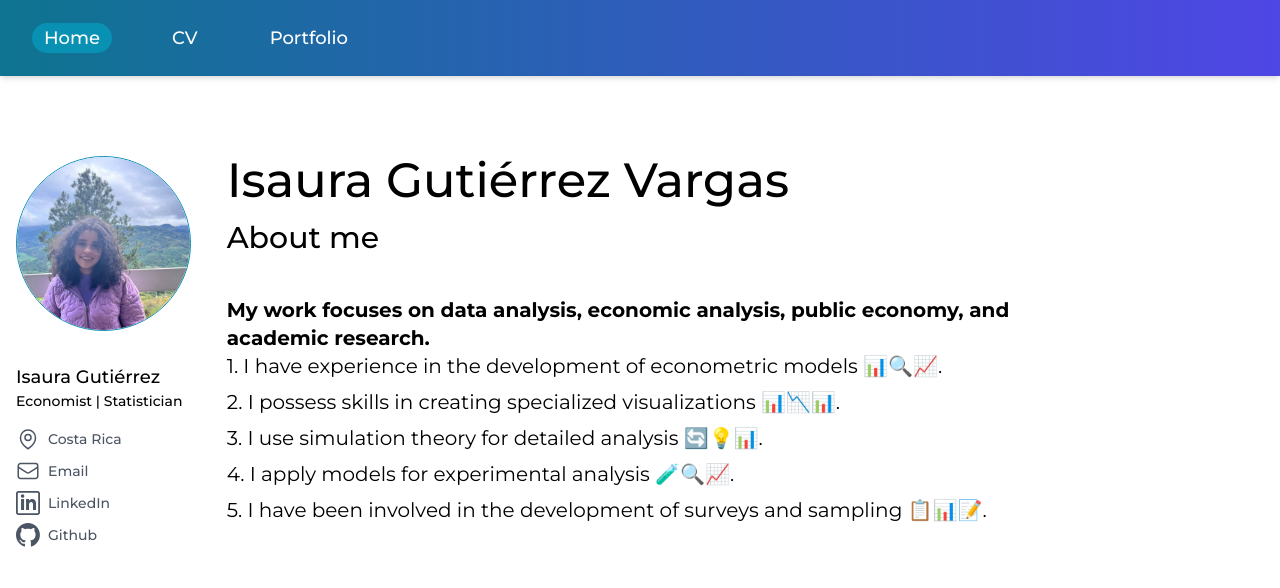
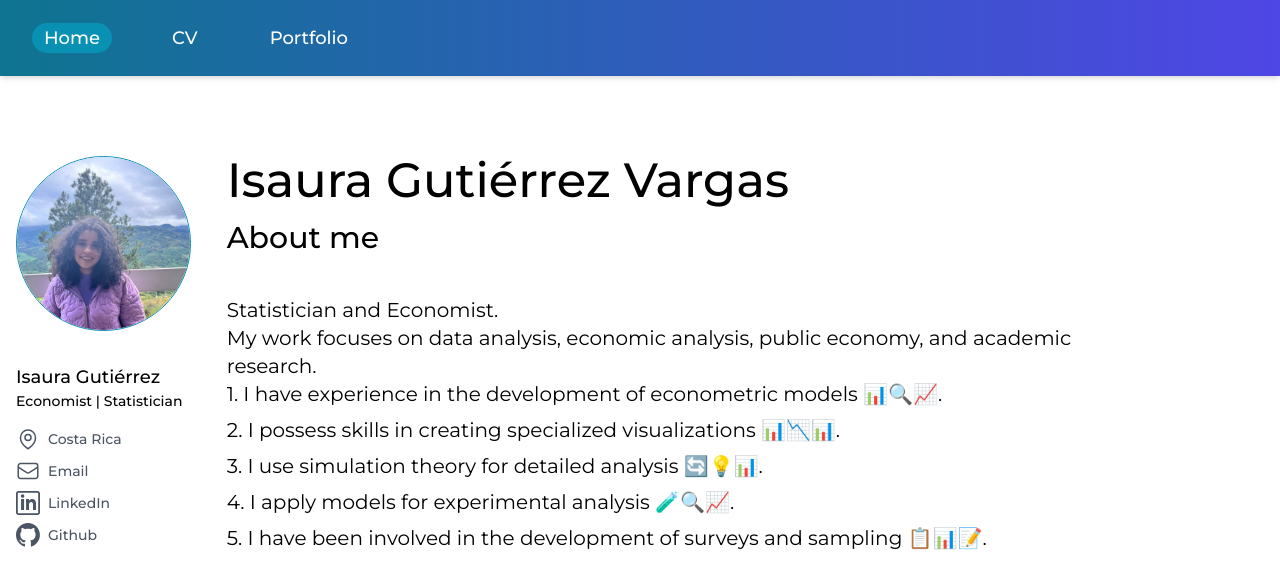
Before and after one commit to Isaura234/Isaura234.github.io, a Next.js app: page / in a window 1280 px wide. Shown: the top 588 px of the page. Built offline with nearby package versions, Linux system fonts and the light colour scheme.

Commit message:
Update page.js

```diff
--- a/src/app/page.js
+++ b/src/app/page.js
@@ -5,7 +5,8 @@ export default function Home() {
       <h2 className="text-3xl font-medium mb-10">About me</h2>
       <div className="max-w-prose text-xl">
         <p>
-          <strong>My work focuses on data analysis, economic analysis, public economy, and academic research.</strong>
+          Statistician and Economist. <br />
+          My work focuses on data analysis, economic analysis, public economy, and academic research.
         </p>
 
         <p className="mb-2">1. I have experience in the development of econometric models 📊🔍📈.</p>
```
